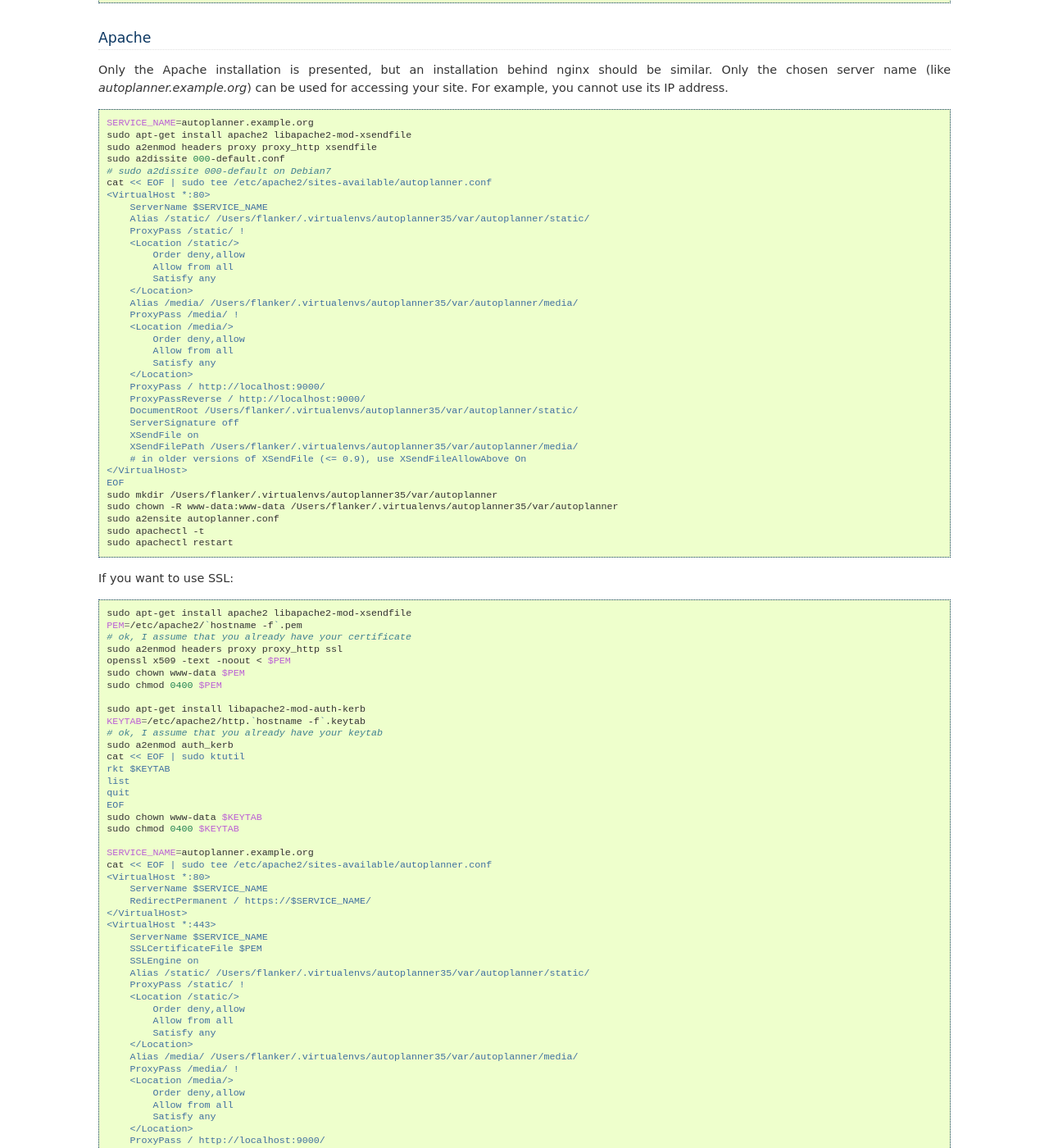
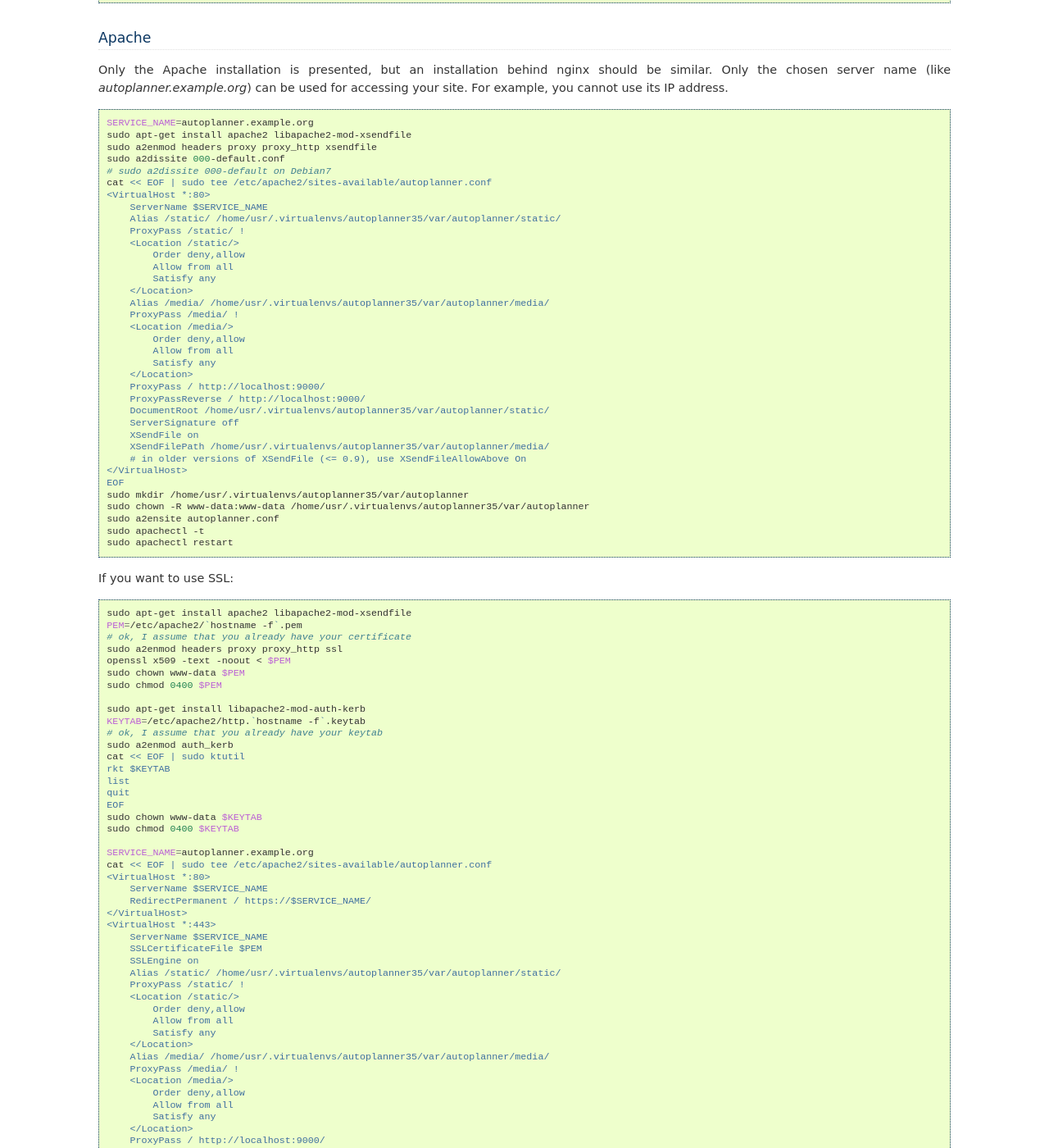
Before and after one commit to d9pouces/AutoPlanner, a Sphinx documentation site: the page built from doc/source/installation.rst, in a window 1280 px wide and 1400 px high, scrolled down 926 px. Shown: the whole window at 82% size. Built offline with Sphinx 7.4.7, drawn with Linux system fonts in a browser that asks for light colours; pages that are not in the unit, such as notebooks, are missing from menus; some of the changed text lies outside the part shown.

Commit message:
work on the doc and pipeline

```diff
--- a/doc/source/installation.rst
+++ b/doc/source/installation.rst
@@ -29,7 +29,7 @@
 .. code-block:: bash
 
     sudo adduser --disabled-password autoplanner
-    sudo chown autoplanner:www-data /Users/flanker/.virtualenvs/autoplanner35/var/autoplanner
+    sudo chown autoplanner:www-data /home/usr/.virtualenvs/autoplanner35/var/autoplanner
     sudo apt-get install virtualenvwrapper python3.6 python3.6-dev build-essential postgresql-client libpq-dev
     sudo -u autoplanner -H -i
     mkvirtualenv autoplanner -p `which python3.6`
@@ -76,14 +76,14 @@
     cat << EOF | sudo tee /etc/apache2/sites-available/autoplanner.conf
     <VirtualHost *:80>
         ServerName $SERVICE_NAME
-        Alias /static/ /Users/flanker/.virtualenvs/autoplanner35/var/autoplanner/static/
+        Alias /static/ /home/usr/.virtualenvs/autoplanner35/var/autoplanner/static/
         ProxyPass /static/ !
         <Location /static/>
             Order deny,allow
             Allow from all
             Satisfy any
         </Location>
-        Alias /media/ /Users/flanker/.virtualenvs/autoplanner35/var/autoplanner/media/
+        Alias /media/ /home/usr/.virtualenvs/autoplanner35/var/autoplanner/media/
         ProxyPass /media/ !
         <Location /media/>
             Order deny,allow
@@ -92,15 +92,15 @@
         </Location>
         ProxyPass / http://localhost:9000/
         ProxyPassReverse / http://localhost:9000/
-        DocumentRoot /Users/flanker/.virtualenvs/autoplanner35/var/autoplanner/static/
+        DocumentRoot /home/usr/.virtualenvs/autoplanner35/var/autoplanner/static/
         ServerSignature off
         XSendFile on
-        XSendFilePath /Users/flanker/.virtualenvs/autoplanner35/var/autoplanner/media/
+        XSendFilePath /home/usr/.virtualenvs/autoplanner35/var/autoplanner/media/
         # in older versions of XSendFile (<= 0.9), use XSendFileAllowAbove On
     </VirtualHost>
     EOF
-    sudo mkdir /Users/flanker/.virtualenvs/autoplanner35/var/autoplanner
-    sudo chown -R www-data:www-data /Users/flanker/.virtualenvs/autoplanner35/var/autoplanner
+    sudo mkdir /home/usr/.virtualenvs/autoplanner35/var/autoplanner
+    sudo chown -R www-data:www-data /home/usr/.virtualenvs/autoplanner35/var/autoplanner
     sudo a2ensite autoplanner.conf
     sudo apachectl -t
     sudo apachectl restart
@@ -140,14 +140,14 @@
         ServerName $SERVICE_NAME
         SSLCertificateFile $PEM
         SSLEngine on
-        Alias /static/ /Users/flanker/.virtualenvs/autoplanner35/var/autoplanner/static/
+        Alias /static/ /home/usr/.virtualenvs/autoplanner35/var/autoplanner/static/
         ProxyPass /static/ !
         <Location /static/>
             Order deny,allow
             Allow from all
             Satisfy any
         </Location>
-        Alias /media/ /Users/flanker/.virtualenvs/autoplanner35/var/autoplanner/media/
+        Alias /media/ /home/usr/.virtualenvs/autoplanner35/var/autoplanner/media/
         ProxyPass /media/ !
         <Location /media/>
             Order deny,allow
@@ -156,7 +156,7 @@
         </Location>
         ProxyPass / http://localhost:9000/
         ProxyPassReverse / http://localhost:9000/
-        DocumentRoot /Users/flanker/.virtualenvs/autoplanner35/var/autoplanner/static/
+        DocumentRoot /home/usr/.virtualenvs/autoplanner35/var/autoplanner/static/
         ServerSignature off
         RequestHeader set X_FORWARDED_PROTO https
         <Location />
@@ -173,12 +173,12 @@
             RequestHeader set REMOTE_USER %{REMOTE_USER}s
         </Location>
         XSendFile on
-        XSendFilePath /Users/flanker/.virtualenvs/autoplanner35/var/autoplanner/media/
+        XSendFilePath /home/usr/.virtualenvs/autoplanner35/var/autoplanner/media/
         # in older versions of XSendFile (<= 0.9), use XSendFileAllowAbove On
     </VirtualHost>
     EOF
-    sudo mkdir /Users/flanker/.virtualenvs/autoplanner35/var/autoplanner
-    sudo chown -R www-data:www-data /Users/flanker/.virtualenvs/autoplanner35/var/autoplanner
+    sudo mkdir /home/usr/.virtualenvs/autoplanner35/var/autoplanner
+    sudo chown -R www-data:www-data /home/usr/.virtualenvs/autoplanner35/var/autoplanner
     sudo a2ensite autoplanner.conf
     sudo apachectl -t
     sudo apachectl restart
@@ -256,7 +256,7 @@
     [Service]
     User=autoplanner
     Group=autoplanner
-    WorkingDirectory=/Users/flanker/.virtualenvs/autoplanner35/var/autoplanner/
+    WorkingDirectory=/home/usr/.virtualenvs/autoplanner35/var/autoplanner/
     ExecStart=$VIRTUAL_ENV/bin/autoplanner-web
     ExecReload=/bin/kill -s HUP \$MAINPID
     ExecStop=/bin/kill -s TERM \$MAINPID
@@ -273,7 +273,7 @@
     User=autoplanner
     Group=autoplanner
     Type=forking
-    WorkingDirectory=/Users/flanker/.virtualenvs/autoplanner35/var/autoplanner/
+    WorkingDirectory=/home/usr/.virtualenvs/autoplanner35/var/autoplanner/
     ExecStart=$VIRTUAL_ENV/bin/autoplanner-celery worker -Q celery
     ExecReload=/bin/kill -s HUP \$MAINPID
     ExecStop=/bin/kill -s TERM \$MAINPID
@@ -291,7 +291,7 @@
     User=autoplanner
     Group=autoplanner
     Type=forking
-    WorkingDirectory=/Users/flanker/.virtualenvs/autoplanner35/var/autoplanner/
+    WorkingDirectory=/home/usr/.virtualenvs/autoplanner35/var/autoplanner/
     ExecStart=$VIRTUAL_ENV/bin/autoplanner-celery worker -Q fast
     ExecReload=/bin/kill -s HUP \$MAINPID
     ExecStop=/bin/kill -s TERM \$MAINPID
```
Also changed, not shown: doc/source/configuration.rst (+4 -4 lines).
